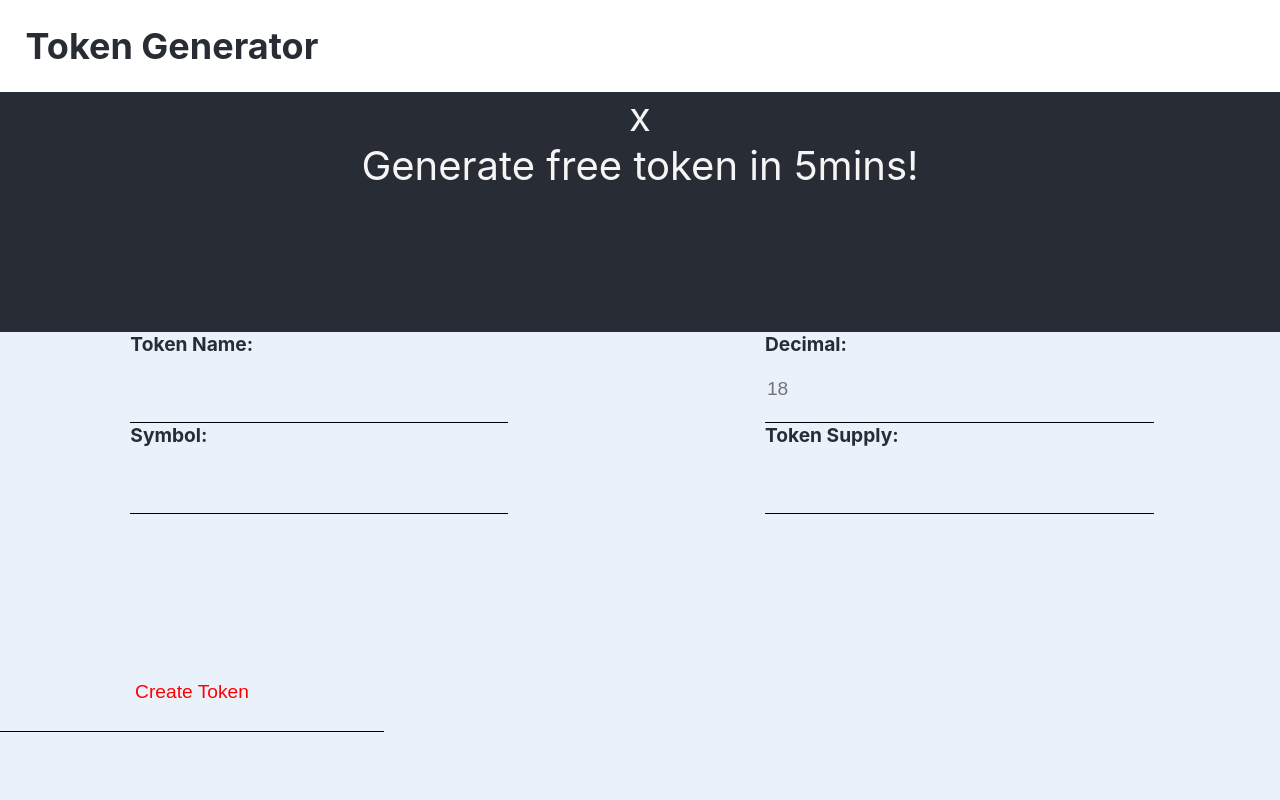
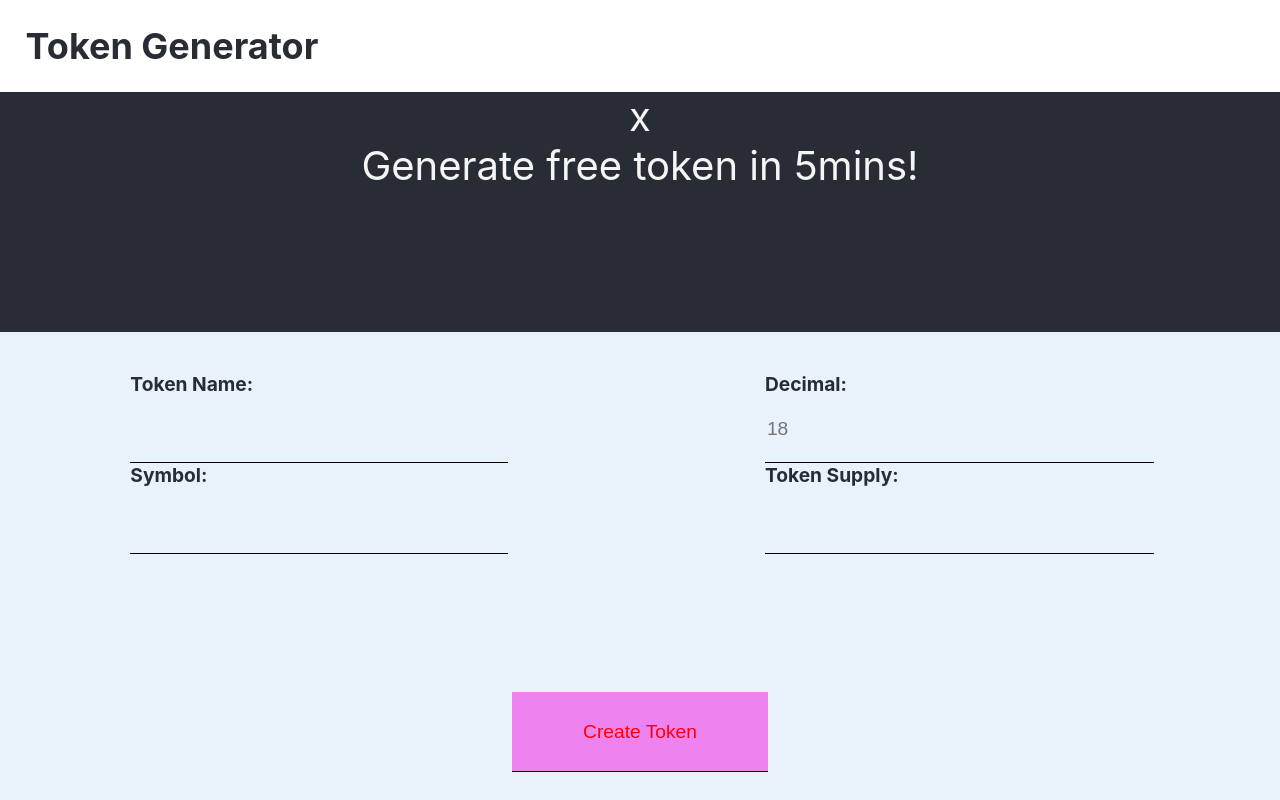
Before and after one commit to mandatedisrael/Token-Generator, a React (Create React App) app in the folder token_generator_frontend/: page / in a window 1280 px wide. Built offline with nearby package versions, Linux system fonts and the light colour scheme.

Commit message:
frontend update - fix button

```diff
--- a/token_generator_frontend/src/App.css
+++ b/token_generator_frontend/src/App.css
@@ -64,6 +64,7 @@
   flex-direction: column;
   /* justify-content: center; */
   align-items: center;
+  margin-bottom: 40px;
 }
 
 
@@ -77,9 +78,15 @@
   display: flex;
   flex-direction: row;
   justify-content: space-around;
-  /* background-color: red; */
   width: 100%;
   min-height: 40vh;
+}
+
+form{
+  display: flex;
+  flex-direction: column;
+  align-items: center;
+
 }
 
 label{
@@ -102,6 +109,7 @@ input[type="submit"]{
   padding: 0px;
   color: red;
   height: 10vh;
-  width: 30vw;
+  width: 20vw;
+  background-color: violet;
 
 }
```
